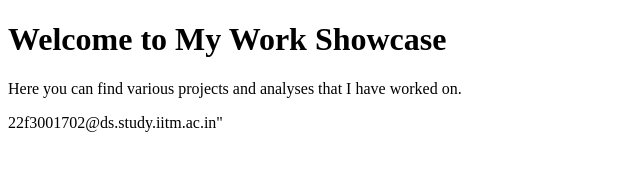
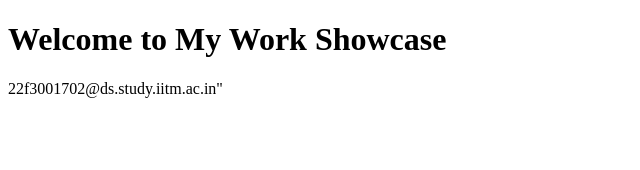
Before and after one commit to saimohith1/my-work, a plain HTML site: page index.html in a window 1280 px wide. Shown: the whole page, without its empty margins (0-640 px from the left). Drawn offline with Linux system fonts and the light colour scheme.

Commit message:
Update index.html

```diff
--- a/index.html
+++ b/index.html
@@ -7,7 +7,6 @@
 </head>
 <body>
     <h1>Welcome to My Work Showcase</h1>
-    <p>Here you can find various projects and analyses that I have worked on.</p>
     <p>22f3001702@ds.study.iitm.ac.in"</p>
 </body>
 </html>
```
